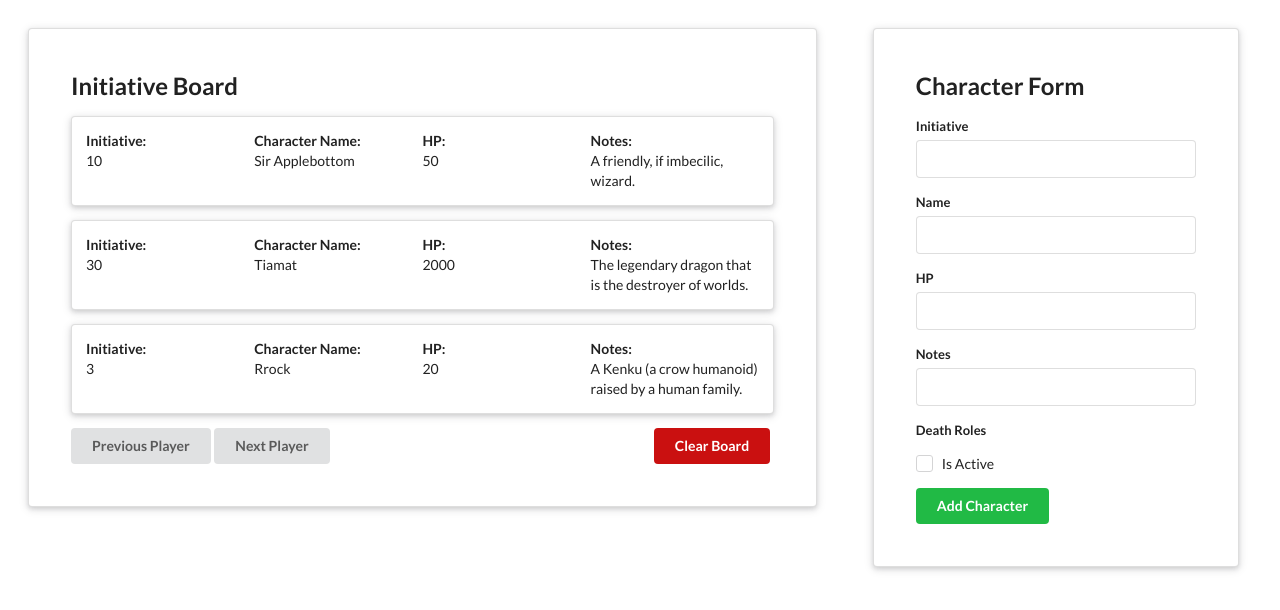
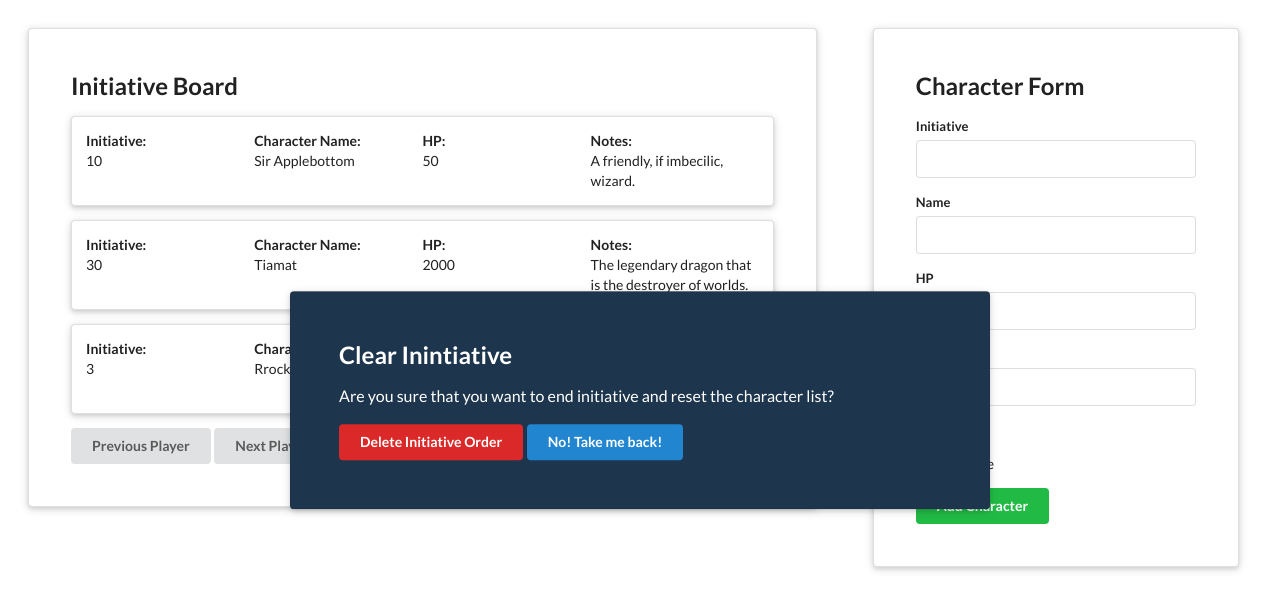
Before and after one commit to JackG102/dnd_initiative_tracker, a React (Create React App) app: page / in a window 1280 px wide. Both pictures are taken after a click on the button "Clear Board". Shown: the top 610 px of the page. Built offline with nearby package versions, Linux system fonts and the light colour scheme.

Commit message:
Started working on incorporating modal clear board functionality

```diff
--- a/public/index.html
+++ b/public/index.html
@@ -30,6 +30,7 @@
   <body>
     <noscript>You need to enable JavaScript to run this app.</noscript>
     <div id="root"></div>
+    <div id='modal-portal'></div>
     <!--
       This HTML file is a template.
       If you open it directly in the browser, you will see an empty page.
--- a/src/App.js
+++ b/src/App.js
@@ -2,6 +2,7 @@ import './App.css';
 import React, { useState } from 'react';
 import CharacterForm from './components/CharacterForm';
 import InitiativeList from './components/InitiativeList';
+import Modal from './components/Modal';
 
 const App = () => {
 
@@ -9,14 +10,21 @@ const App = () => {
   const blogPostsJson = require('./data/character_data.json');
   const [characterData, setCharacterData] = useState(blogPostsJson);
 
+  // State for Modal
+  const [modalVisible, setModalVisible] = useState(false);
+
   return (
     <div className="app-container">
       <div className="initiative_tracker_container">
-        <InitiativeList characterData={characterData} />
+        <InitiativeList
+          characterData={characterData}
+          setModalVisible={setModalVisible}
+        />
       </div>
       <div className="form_container">
         <CharacterForm />
       </div>
+      <Modal modalVisible={modalVisible} setModalVisible={setModalVisible} />
     </div>
   );
 }
--- a/src/components/InitiativeList.js
+++ b/src/components/InitiativeList.js
@@ -2,7 +2,7 @@ import './InitiativeList.css';
 import React from 'react';
 import CharacterCard from './CharacterCard';
 
-const InitiativeList = ({characterData}) => {
+const InitiativeList = ({characterData, setModalVisible}) => {
 
   //<CharacterCard initiatiative={initiatiative} id={id} name={name} notes={notes}/>
   const renderCharacterCards = characterData.map((el) => {
@@ -25,7 +25,12 @@ const InitiativeList = ({characterData}) => {
           <button className="ui button">Previous Player</button>
           <button className="ui button">Next Player</button>
         </div>
-        <button className="ui red button">Clear Board</button>
+        <button
+          className="ui red button"
+          onClick={(event) => setModalVisible(true)}
+        >
+          Clear Board
+        </button>
       </div>
     </div>
   );
--- /dev/null
+++ b/src/components/Modal.css
@@ -0,0 +1,9 @@
+#modal-portal .modal-container {
+  background: #1E364D;
+  color: white;
+  position: absolute;
+  left: 50%;
+  top: 50%;
+  transform: translate(-50%, -50%);
+  z-index: 9999;
+}
--- /dev/null
+++ b/src/components/Modal.js
@@ -0,0 +1,39 @@
+import React from 'react';
+import ReactDOM from 'react-dom';
+import './Modal.css';
+
+const Modal = ({ modalVisible, setModalVisible }) => {
+  return ReactDOM.createPortal(
+    <>
+    {
+      modalVisible ?
+
+      <div className="modal-container ui raised very padded text container segment">
+        <h2>Clear Inintiative</h2>
+        <p>Are you sure that you want to end initiative and reset the character list?</p>
+        <div className="modal-link-container ui segmented container">
+          <a
+            href="javascript:void(0)"
+            className="ui button red"
+            onClick={(event) => {setModalVisible(!modalVisible)}}
+          >
+            Delete Initiative Order
+          </a>
+          <a
+            href="javascript:void(0)"
+            className="ui button blue"
+            onClick={(event) => {setModalVisible(!modalVisible)}}
+          >
+            No! Take me back!
+          </a>
+        </div>
+      </div>
+
+      : null
+    }
+   </>,
+   document.querySelector('#modal-portal')
+  );
+}
+
+export default Modal;
```
